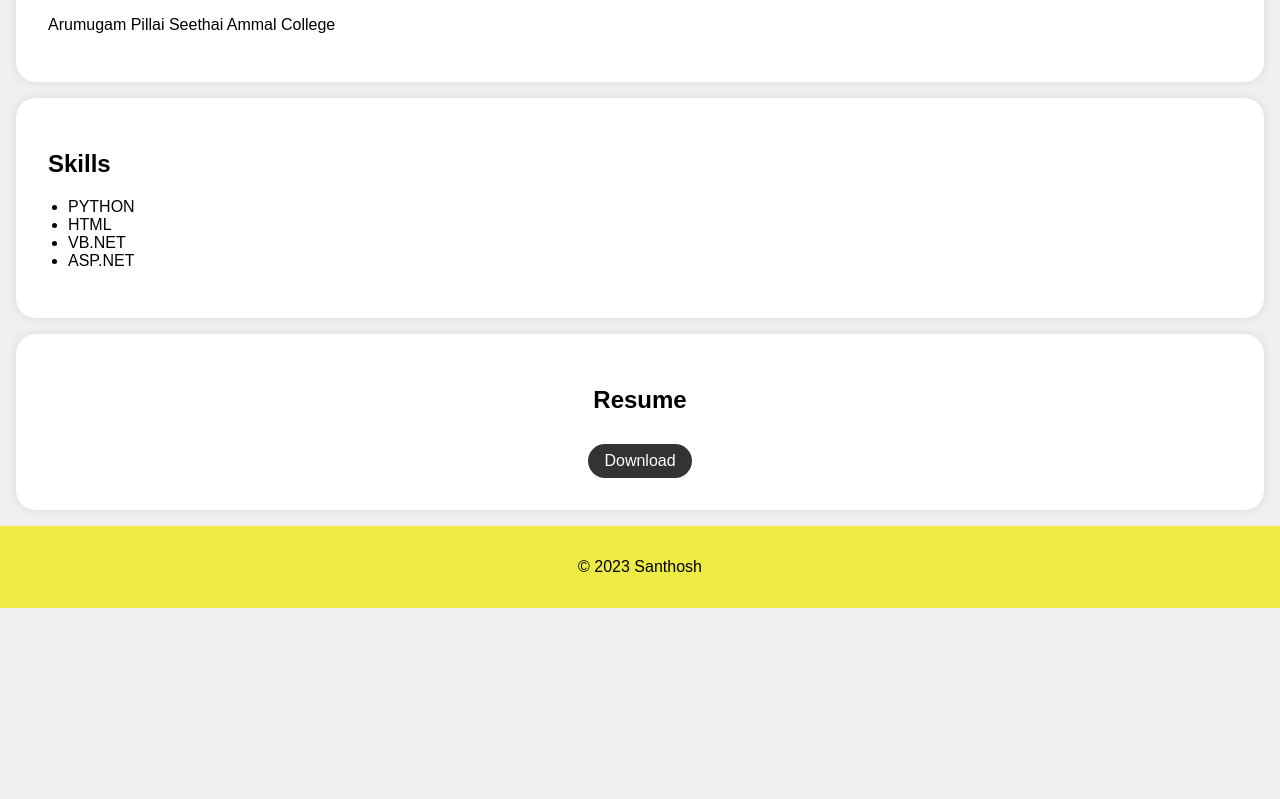
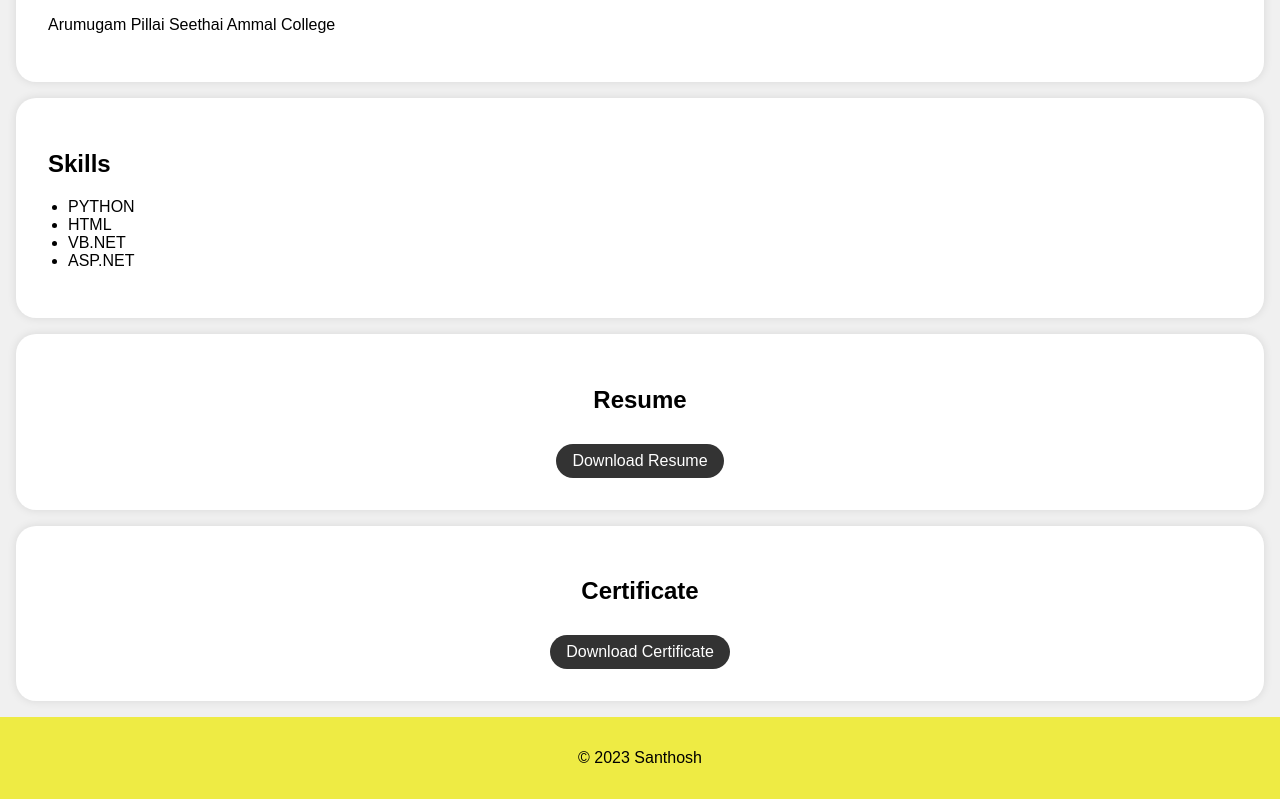
Before and after one commit to Santhosh774/DigitalPortfoli0, a plain HTML site: page index.html in a window 1280 px wide. Shown: the part 633-1432 px from the top of the page. Before the commit the page ends 1241 px from the top, so only its background shows below. Drawn offline with Linux system fonts and the light colour scheme.

Commit message:
Update index.html

```diff
--- a/index.html
+++ b/index.html
@@ -126,10 +126,19 @@
                                                         <center>
                                                              <div class="section-content">
                                                                 <h2>Resume</h2>
-                                                                 <a href="SANTHOSH RESUME.docx" class="download-button">Download</a>
+                                                                 <a href="SANTHOSH RESUME.docx" class="download-button">Download Resume</a>
                                                                  </div>
                                                                 </center>
                                                             </section>
+                                                             <section id="resume">
+                                                                <center>
+                                                                     <div class="section-content">
+                                                                        <h2>Certificate</h2>
+                                                                         <a href="file.pdf" class="download-button">Download Certificate</a>
+                                                                         </div>
+                                                                        </center>
+                                                                    </section>
+
                                                              <footer>
                                                                  <p>&copy; 2023 Santhosh</p>
                                                                  </footer>
```
